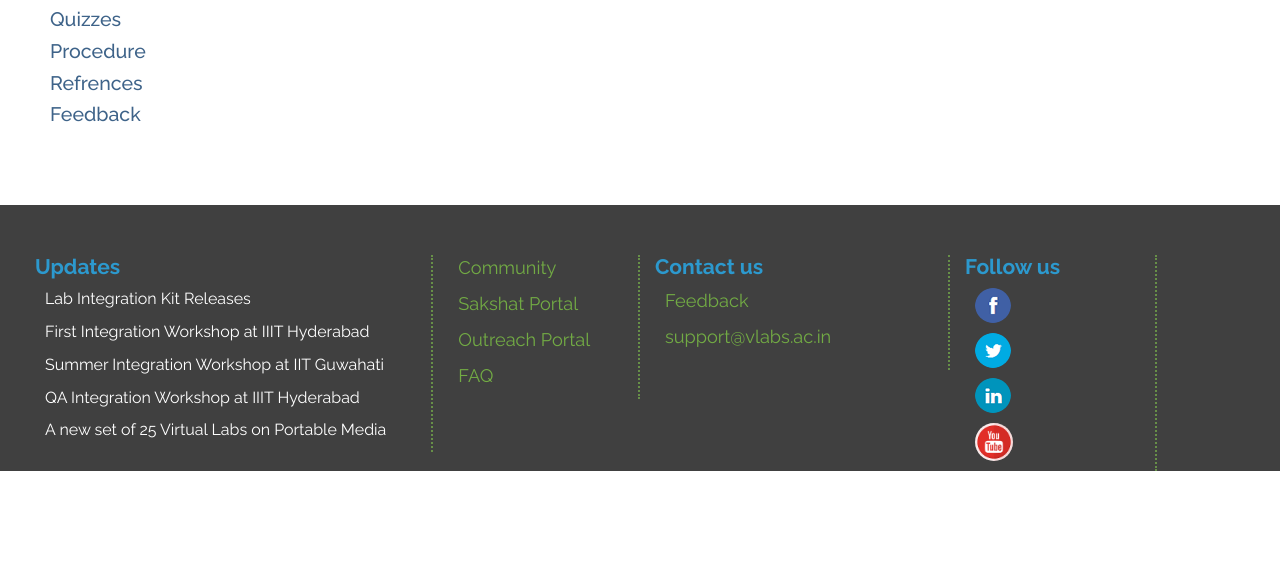
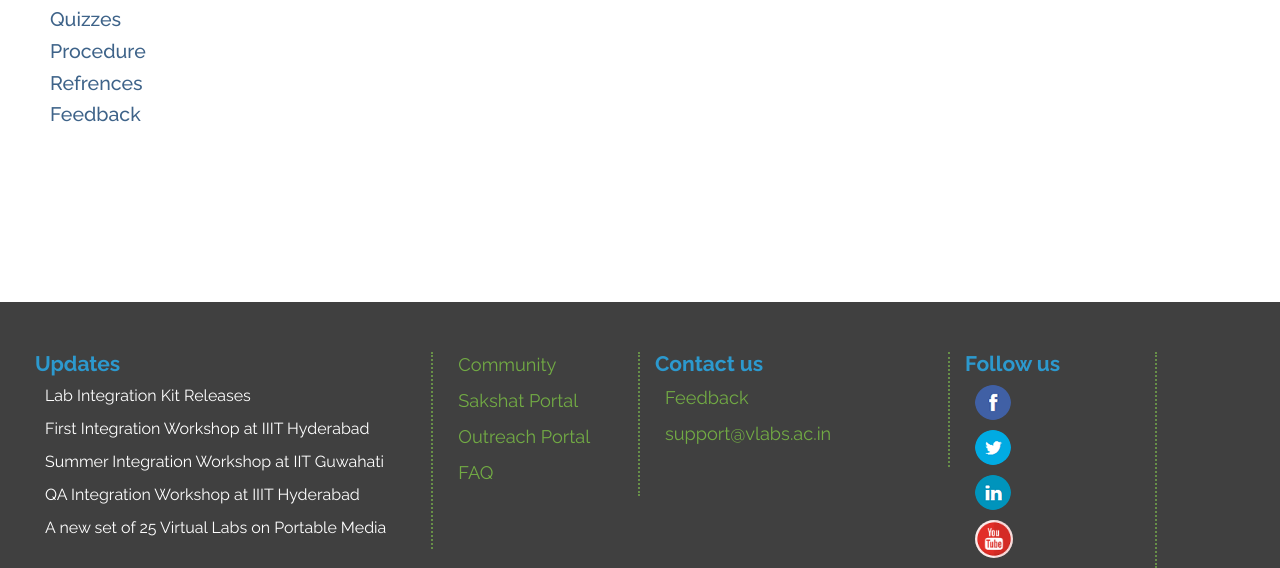
Before and after one commit to georg3tom/Floating-Point-Numbers-Representation, a Flask app: page / in a window 1280 px wide. Shown: the part 329-897 px from the top of the page. Before the commit the page ends 800 px from the top, so only its background shows below. Run offline with Flask 2, Linux system fonts and the light colour scheme; some libraries are stand-ins or nearby versions.

Commit message:
bottom :(

```diff
--- a/static/css/style.css
+++ b/static/css/style.css
@@ -645,14 +645,14 @@ margin-top:120px;
 	background: url("../images/dotted-devider-h-o.png") no-repeat;
 	background-position: left bottom;
 	width: 100%;
-	  min-height: 228px;
-	  height: 100%;
+	min-height: 228px;
+	height: 100%;
 }
 
 .col-md-2-5-2
 {
-	  padding-right: 15px;
-  padding-left: 15px;
+	padding-right: 15px;
+	padding-left: 15px;
 }
 /*************************************************************/
 
@@ -1335,9 +1335,9 @@ font-size: 30px;
 	}
 }
 footer{
-	margin:0;
-	padding:0;
-	position: fixed;
+	margin:auto;
+	padding:auto;
+	margin-top:13%;
 	left: 0;
 	bottom: 0;
 	width: 100%;
```
